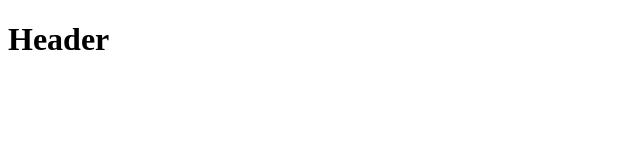
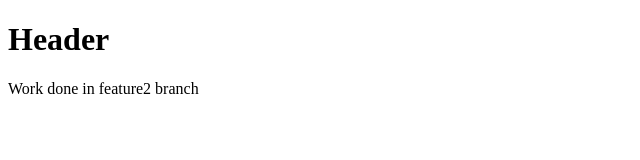
Before and after one commit to ShivamSwaroop/Another-one, a plain HTML site: page index.html in a window 1280 px wide. Shown: the whole page, without its empty margins (0-640 px from the left). Drawn offline with Linux system fonts and the light colour scheme.

Commit message:
Added a paragraph

```diff
--- a/index.html
+++ b/index.html
@@ -7,5 +7,6 @@
 </head>
 <body>
     <h1>Header</h1>
+    <p>Work done in feature2 branch</p>
 </body>
 </html>
```
